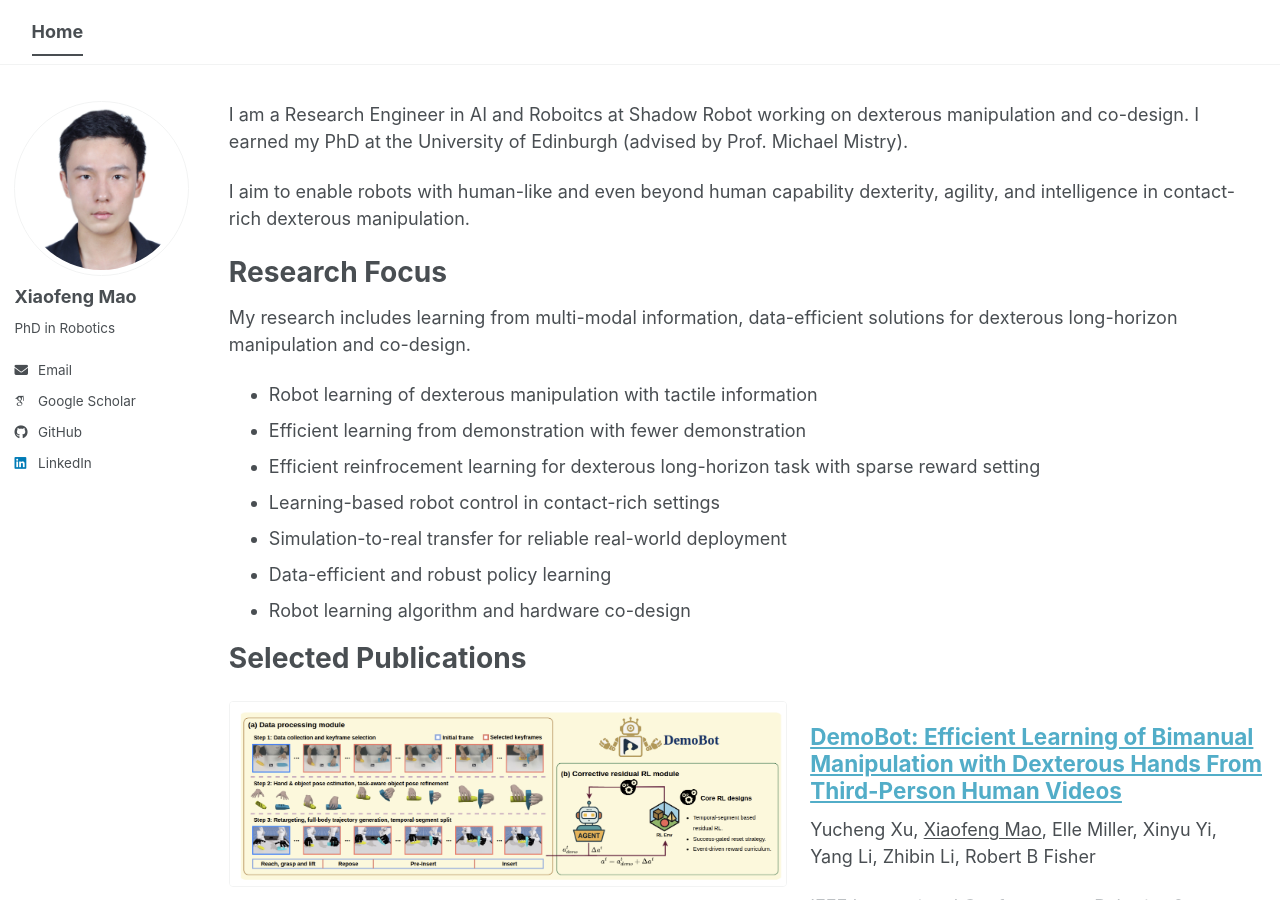
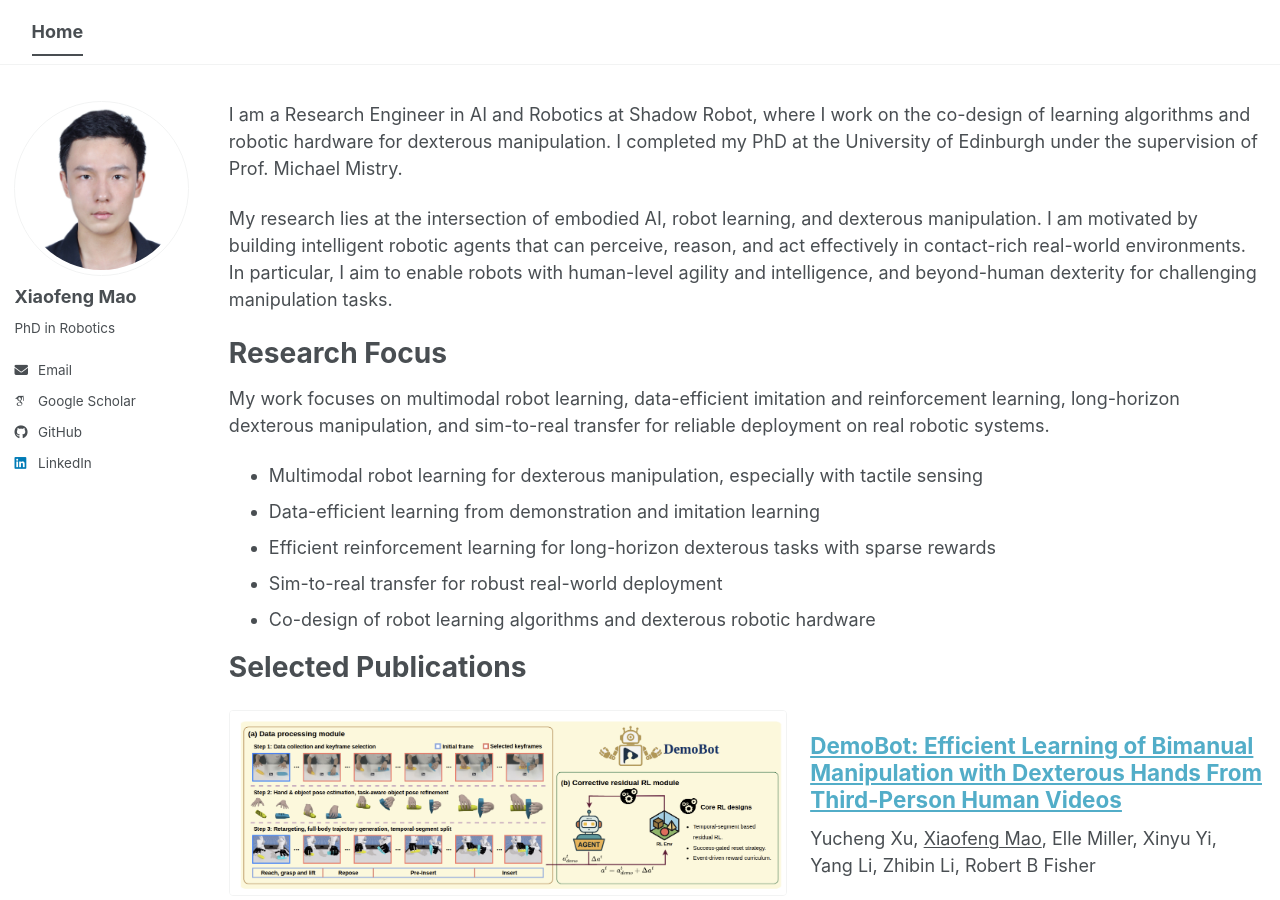
Before and after one commit to maoxiaofeng0610/maoxiaofeng0610.github.io, a Jekyll site: the page built from _pages/about.md, in a window 1280 px wide and 900 px high. Built offline with Jekyll 4.4.1, drawn with Linux system fonts in a browser that asks for light colours; some web fonts are replaced; a script bundle is joined from its source files by our own code; library files that are not in the unit come from our copies.

Commit message:
update personal description

```diff
--- a/_pages/about.md
+++ b/_pages/about.md
@@ -7,24 +7,21 @@ redirect_from:
   - /about.html
 ---
 
-I am a Research Engineer in AI and Roboitcs at Shadow Robot working on dexterous manipulation and co-design.
-I earned my PhD at the University of Edinburgh (advised by Prof. Michael Mistry).
+I am a Research Engineer in AI and Robotics at Shadow Robot, where I work on the co-design of learning algorithms and robotic hardware for dexterous manipulation. I completed my PhD at the University of Edinburgh under the supervision of Prof. Michael Mistry.
 
-I aim to enable robots with human-like and even beyond human capability dexterity, agility, and intelligence in contact-rich dexterous manipulation.
-
+My research lies at the intersection of embodied AI, robot learning, and dexterous manipulation. I am motivated by building intelligent robotic agents that can perceive, reason, and act effectively in contact-rich real-world environments. In particular, I aim to enable robots with human-level agility and intelligence, and beyond-human dexterity for challenging manipulation tasks.
 
 
 Research Focus
 ======
-My research includes learning from multi-modal information, data-efficient solutions for dexterous long-horizon manipulation and co-design.
+My work focuses on multimodal robot learning, data-efficient imitation and reinforcement learning, long-horizon dexterous manipulation, and sim-to-real transfer for reliable deployment on real robotic systems.
 
-- Robot learning of dexterous manipulation with tactile information
-- Efficient learning from demonstration with fewer demonstration
-- Efficient reinfrocement learning for dexterous long-horizon task with sparse reward setting
-- Learning-based robot control in contact-rich settings
-- Simulation-to-real transfer for reliable real-world deployment
-- Data-efficient and robust policy learning
-- Robot learning algorithm and hardware co-design
+
+- Multimodal robot learning for dexterous manipulation, especially with tactile sensing
+- Data-efficient learning from demonstration and imitation learning
+- Efficient reinforcement learning for long-horizon dexterous tasks with sparse rewards
+- Sim-to-real transfer for robust real-world deployment
+- Co-design of robot learning algorithms and dexterous robotic hardware
 
 <!-- Core Abilities
 ======
```
